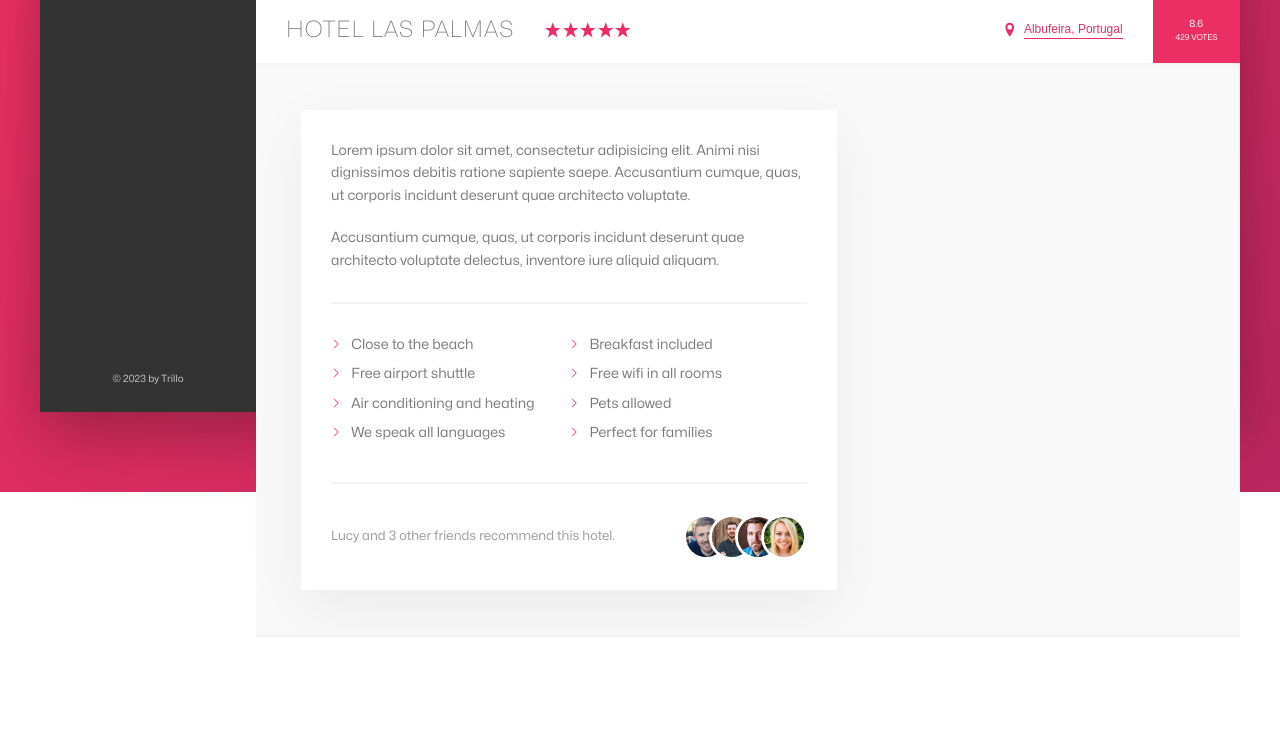
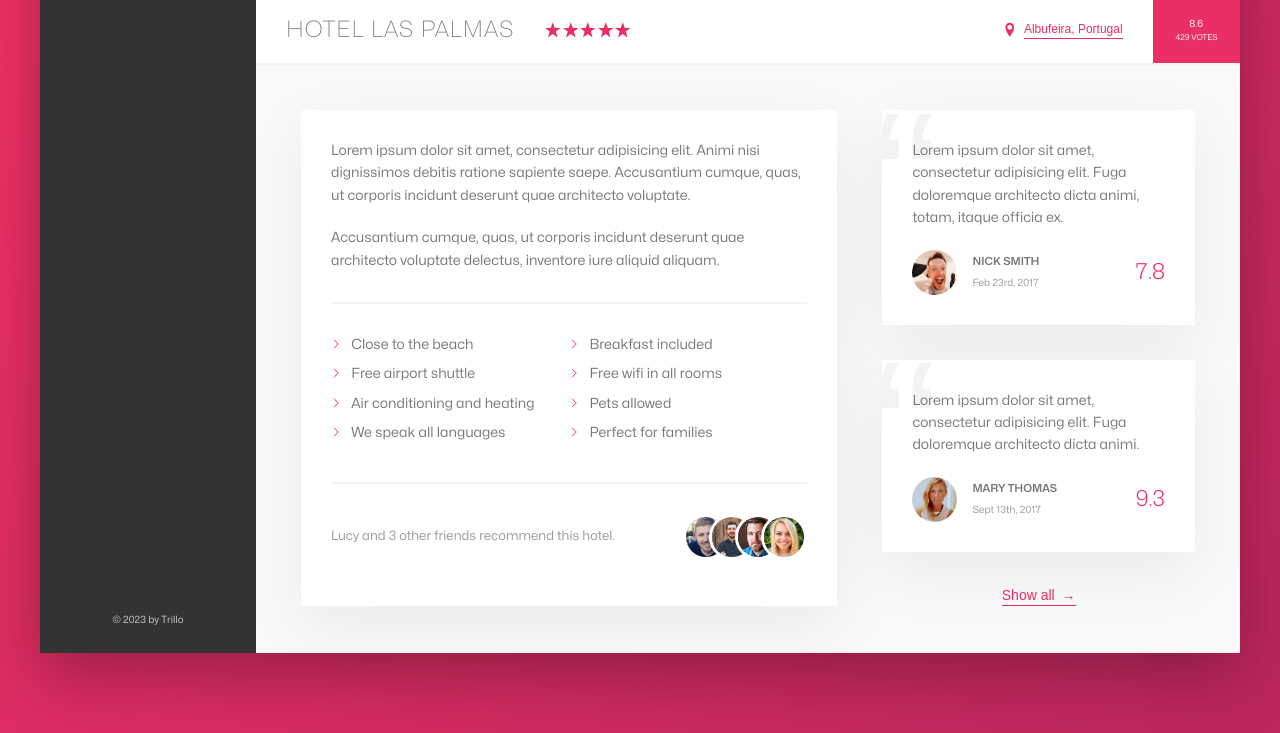
Before and after one commit to eslutz/Udemy-Advanced-CSS-and-Sass--Trillo-Project, a website: page index.html in a window 1280 px wide. Shown: the part 538-1271 px from the top of the page. Before the commit the page ends 1175 px from the top, so only its background shows below. Drawn offline with Linux system fonts and the light colour scheme; files whose address does not match are found by name.

Commit message:
completed review section

```diff
--- a/index.html
+++ b/index.html
@@ -179,7 +179,45 @@
                             </div>
                         </div>
                         <div class="user-reviews">
-
+                            <figure class="review">
+                                <blockquote class="review__text">
+                                    Lorem ipsum dolor sit amet, consectetur adipisicing elit. Fuga doloremque architecto dicta animi, totam, itaque officia ex.
+                                </blockquote>
+                                <figcaption class="review__user">
+                                    <img src="img/user-1.jpg" alt="User 1" class="review__photo" \>
+                                    <div class="review__user-box">
+                                        <p class="review__user-name">
+                                            Nick Smith
+                                        </p>
+                                        <p class="review__user-date">
+                                            Feb 23rd, 2017
+                                        </p>
+                                    </div>
+                                    <div class="review__rating">
+                                        7.8
+                                    </div>
+                                </figcaption>
+                            </figure>
+                            <figure class="review">
+                                <blockquote class="review__text">
+                                    Lorem ipsum dolor sit amet, consectetur adipisicing elit. Fuga doloremque architecto dicta animi.
+                                </blockquote>
+                                <figcaption class="review__user">
+                                    <img src="img/user-2.jpg" alt="User 1" class="review__photo" \>
+                                    <div class="review__user-box">
+                                        <p class="review__user-name">
+                                            Mary Thomas
+                                        </p>
+                                        <p class="review__user-date">
+                                            Sept 13th, 2017
+                                        </p>
+                                    </div>
+                                    <div class="review__rating">
+                                        9.3
+                                    </div>
+                                </figcaption>
+                            </figure>
+                            <button class="btn-inline">Show all <span>&rarr;</span></button>
                         </div>
                     </div>
                 </main>
--- a/sass/_base.scss
+++ b/sass/_base.scss
@@ -19,7 +19,7 @@ html {
 	src:
 		url('fonts/Mona-Sans.woff2') format('woff2 supports variations'),
 		url('fonts/Mona-Sans.woff2') format('woff2-variations');
-	font-weight: 200, 300, 400;
+	font-weight: 200, 300, 400, 600;
 }
 
 body {
--- a/sass/_components.scss
+++ b/sass/_components.scss
@@ -47,7 +47,7 @@
         }
 
         &:active {
-            transform: translateY(2px);
+            transform: translateY(.2rem);
         }
     }
 
@@ -137,7 +137,7 @@
         top: 0;
         left: 0;
         height: 100%;
-        width: 3px;
+        width: .3rem;
         background-color: var(--color-primary);
         transform: scaleY(0);
         transition: transform .2s, width .4s cubic-bezier(1,0,0,1) .2s, background-color .1s;
@@ -202,7 +202,7 @@
         font-size: 2.25rem;
         font-weight: 100;
         text-transform: uppercase;
-        letter-spacing: 1px;
+        letter-spacing: .1rem;
         padding: 1.5rem 3rem;
     }
 
@@ -244,7 +244,7 @@
     &__rating-average {
         font-size: 2.25rem;
         font-weight: 300;
-        margin-bottom: -3px;
+        margin-bottom: -.3rem;
     }
 
     &__rating-count {
@@ -266,7 +266,7 @@
     transition: all .2s;
 
     & span {
-        margin-left: 3px;
+        margin-left: .3rem;
         transition: margin-left .2s;
     }
 
@@ -274,7 +274,7 @@
         color: var(--color-grey-dark-1);
 
         span {
-            margin-left: 8px;
+            margin-left: .8rem;
         }
     }
 
@@ -354,3 +354,65 @@
         }
     }
 }
+
+// REVIEWS
+.review {
+    background-color: var(--color-white);
+    box-shadow: var(--shadow-light);
+    padding: 3rem;
+    margin-bottom: 3.5rem;
+    position: relative;
+    overflow: hidden;
+
+    &__text {
+        margin-bottom: 2rem;
+        z-index: 10;
+        position: relative;
+    }
+
+    &__user {
+        display: flex;
+        align-items: center;
+    }
+
+    &__photo {
+        height: 4.5rem;
+        width: 4.5rem;
+        border-radius: 50%;
+        margin-right: 1.5rem;
+    }
+
+    &__user-box {
+        margin-right: auto;
+    }
+
+    &__user-name {
+        font-size: 1.1rem;
+        font-weight: 600;
+        text-transform: uppercase;
+        margin-bottom: .4rem;
+    }
+
+    &__user-date {
+        font-size: 1rem;
+        color: var(--color-grey-dark-3);
+    }
+
+    &__rating {
+        color: var(--color-primary);
+        font-size: 2.2rem;
+        font-weight: 300;
+    }
+
+    &::before {
+        content: "\201C";
+        position: absolute;
+        top: -2.75rem;
+        left: -1rem;
+        line-height: 1;
+        font-size: 20rem;
+        color: var(--color-grey-light-2);
+        font-family: sans-serif;
+        z-index: 1;
+    }
+}
--- a/sass/_layout.scss
+++ b/sass/_layout.scss
@@ -3,7 +3,6 @@
     margin: 8rem auto;
     background-color: var(--color-grey-light-2);
     box-shadow: var(--shadow-dark);
-
     min-height: 50rem;
 }
 
@@ -33,8 +32,6 @@
 .hotel-view {
     background-color: var(--color-white);
     flex: 1;
-
-    height: 80rem;
 }
 
 .detail {
```
Also changed, not shown: img/text.txt (deleted, +0 -17 lines), css/style.css, 1 other file.
